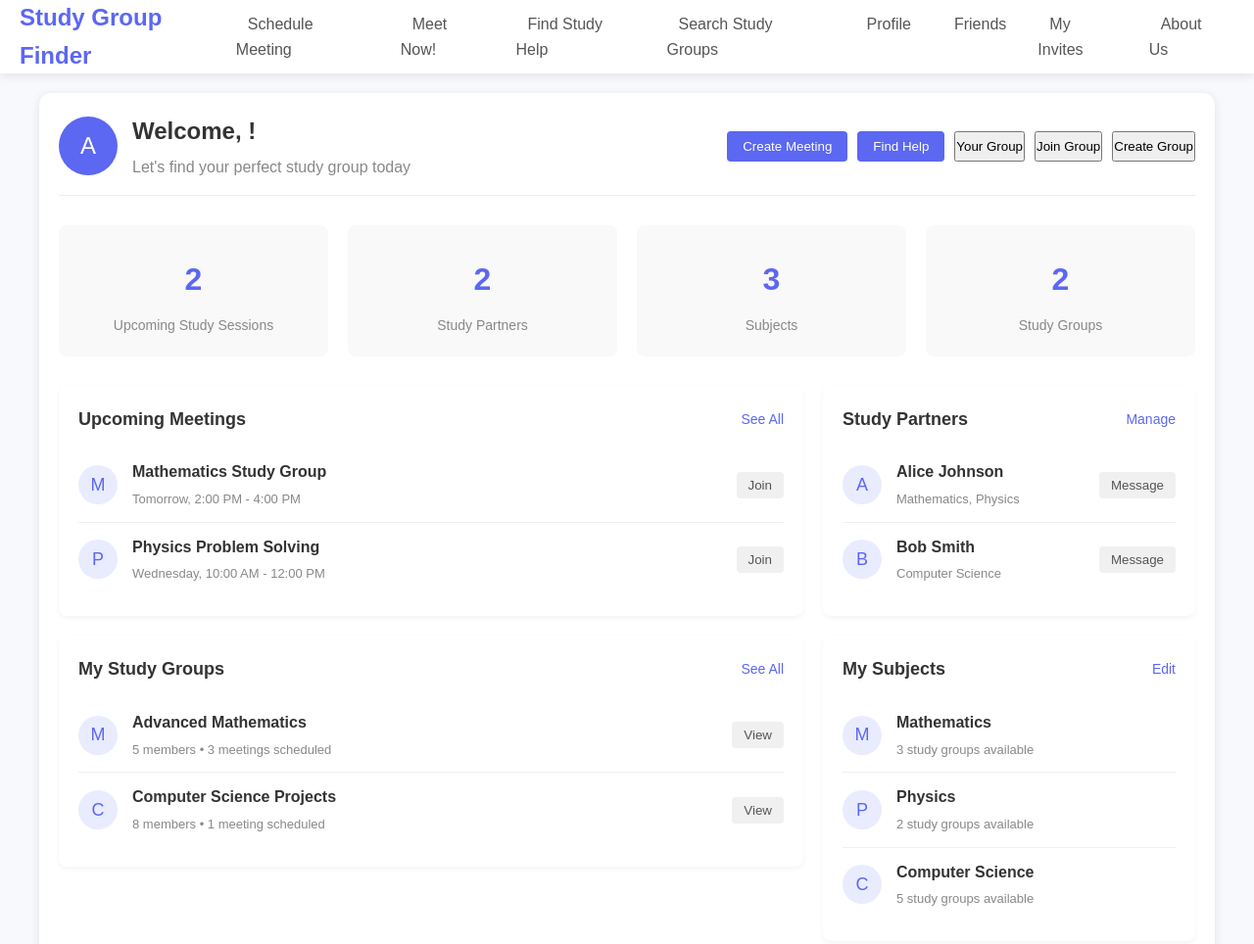
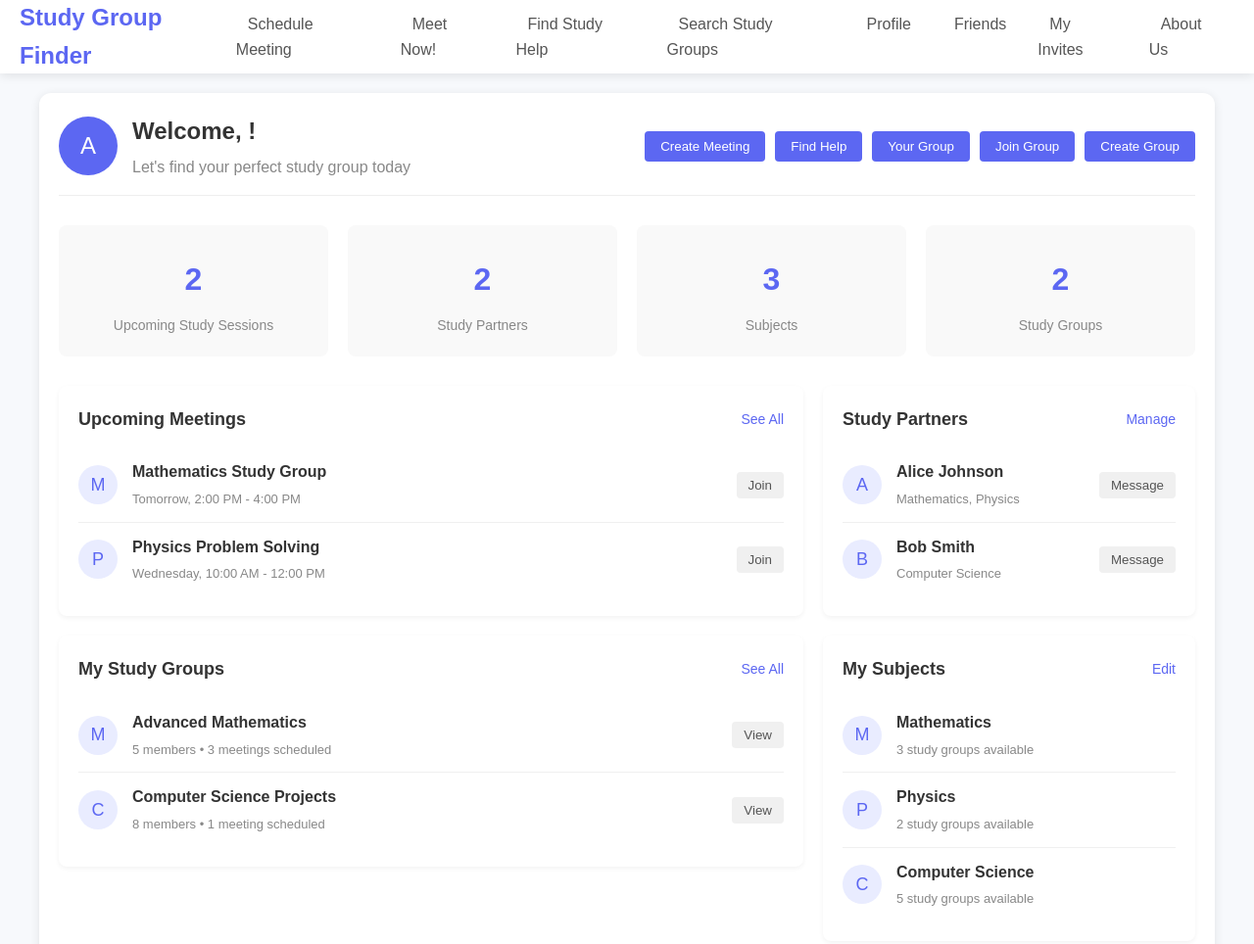
Before and after one commit to HYEONSERIC/Interactive_Study_Group_Finder, a plain HTML site: page homepage.html in a window 1280 px wide. Shown: the top 964 px of the page at 98% size. Drawn offline with Linux system fonts and the light colour scheme; no server answers; sample sign-in values are in the browser's storage.

Commit message:
finalized meething scheduling and invite features, added homepage layout css and html, adjusted meetings to invite off of name

```diff
--- a/homepage.html
+++ b/homepage.html
@@ -299,9 +299,9 @@
         <div class="dashboard-actions">
           <button class="action-button" onclick="window.location.href='create_meeting.html'">Create Meeting</button>
           <button class="action-button" onclick="window.location.href='find_help.html'">Find Help</button>
-          <button onclick="location.href='your_group.html'">Your Group</button>
-          <button onclick="location.href='join_group.html'">Join Group</button>
-          <button onclick="location.href='create_group.html'">Create Group</button>
+          <button class="action-button" onclick="location.href='your_group.html'">Your Group</button>
+          <button class="action-button" onclick="location.href='join_group.html'">Join Group</button>
+          <button class="action-button" onclick="location.href='create_group.html'">Create Group</button>
         </div>
       </div>
 
```
